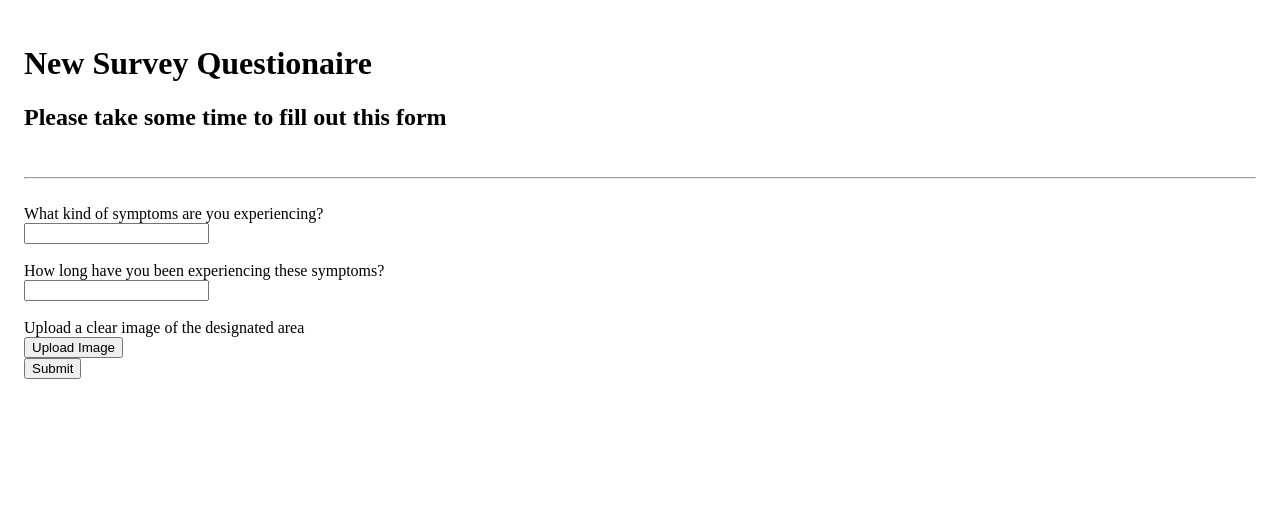
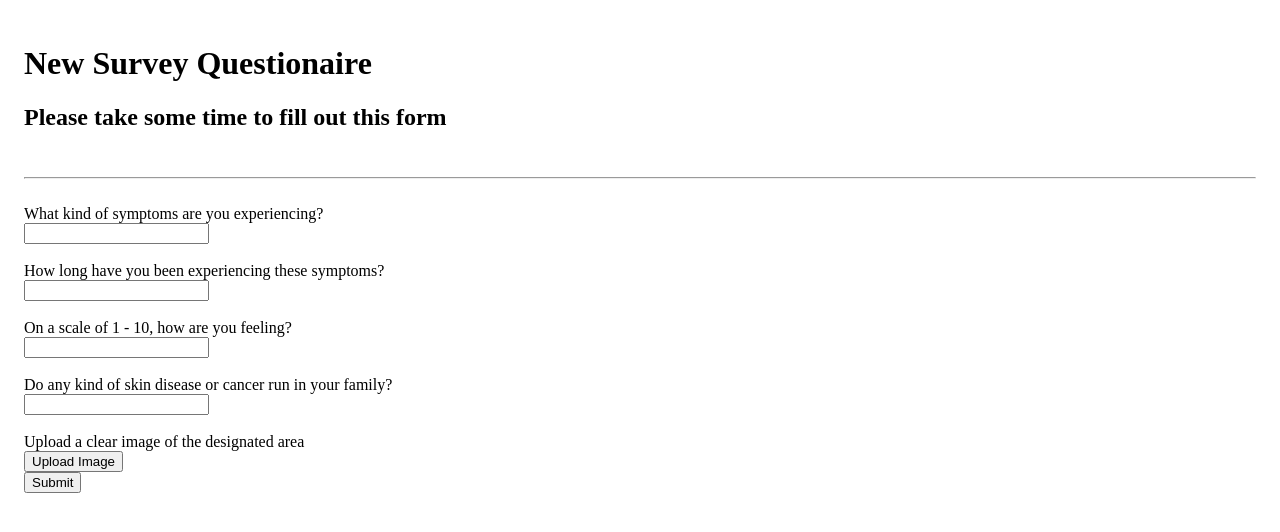
Before and after one commit to angespr/DermaTech, a Flask app: template templates/questionnaire.html in a window 1280 px wide. Shown: the top 532 px of the page. Run offline with Flask 3, Linux system fonts and the light colour scheme; the template is opened without the code that fills it, so the values that code supplies are empty.

Commit message:
added more questions

```diff
--- a/templates/questionnaire.html
+++ b/templates/questionnaire.html
@@ -79,12 +79,21 @@
             <input type="question 2: " placeholder=" " />
             <br />
             <br />
+            <label>On a scale of 1 - 10, how are you feeling?</label>
+            <br />
+            <input type="question 3: " placeholder=" " />
+            <br />
+            <br />
+            <label>Do any kind of skin disease or cancer run in your family?</label>
+            <br />
+            <input type="question 4: " placeholder=" " />
+            <br />
+            <br />
             <label>Upload a clear image of the designated area</label>
             <br />
             <button class="button"><span></span>Upload Image</button>
             <br />
             <button class="button"><span></span>Submit</button>
-
         </form>
     </div>
     </div>
```
